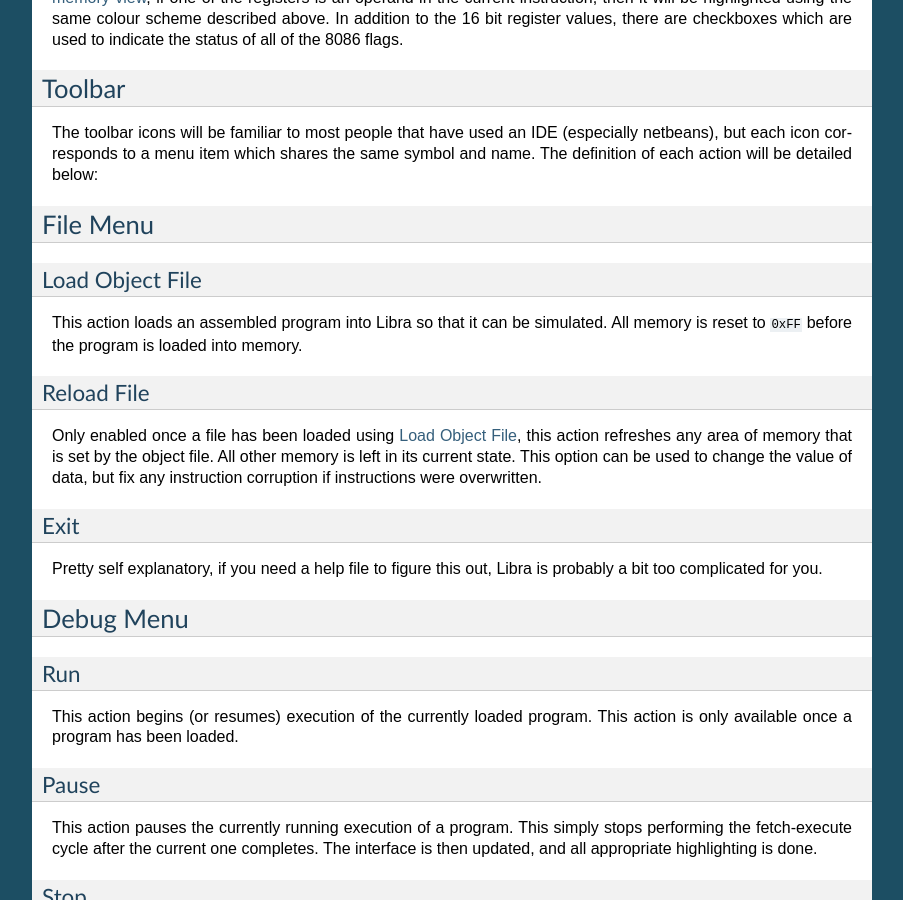
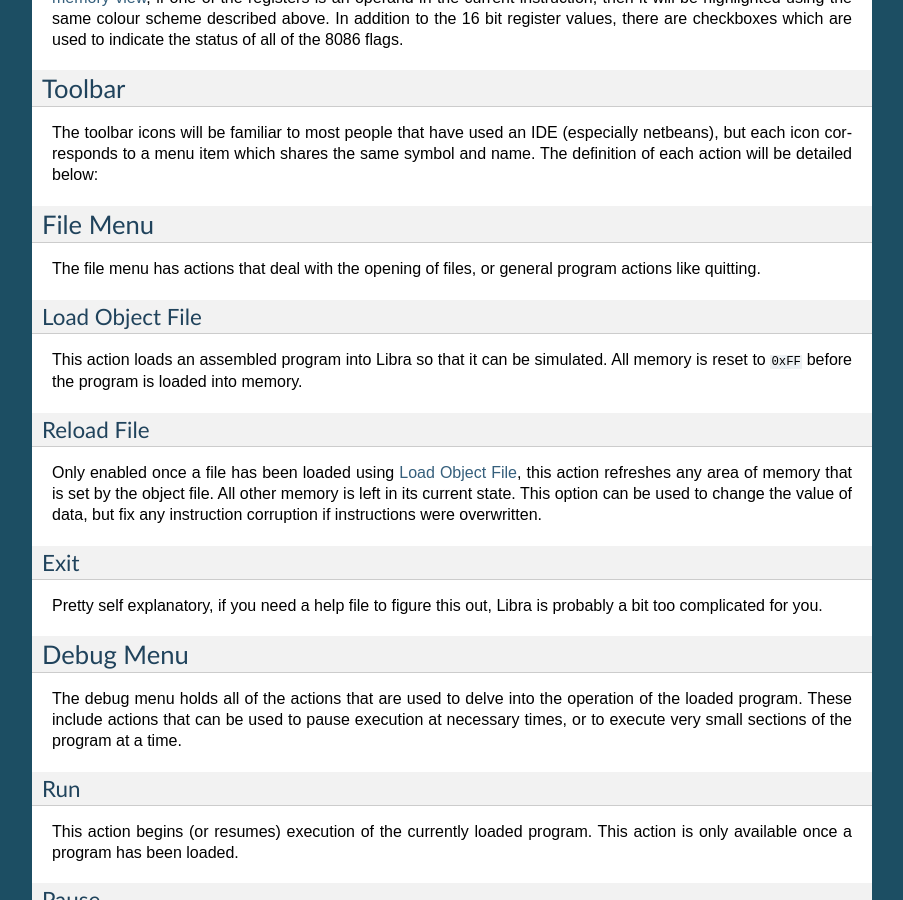
Before and after one commit to rdnelson/Libra, a Sphinx documentation site: the page built from doc/using.rst, in a window 1280 px wide and 900 px high, scrolled down 1154 px. Shown: the whole window, without its empty margins (198-1101 px from the left). Built offline with Sphinx 7.4.7, drawn with Linux system fonts in a browser that asks for light colours; formulas are drawn with MathJax 3.

Commit message:
Added file and debug menu descriptions

```diff
--- a/doc/using.rst
+++ b/doc/using.rst
@@ -88,6 +88,9 @@ name. The definition of each action will be detailed below:
 File Menu
 ---------
 
+The file menu has actions that deal with the opening of files, or general
+program actions like quitting.
+
 .. _load-obj:
 
 Load Object File
@@ -112,6 +115,11 @@ is probably a bit too complicated for you.
 
 Debug Menu
 ----------
+
+The debug menu holds all of the actions that are used to delve into the
+operation of the loaded program. These include actions that can be used
+to pause execution at necessary times, or to execute very small sections
+of the program at a time.
 
 Run
 ^^^
```
